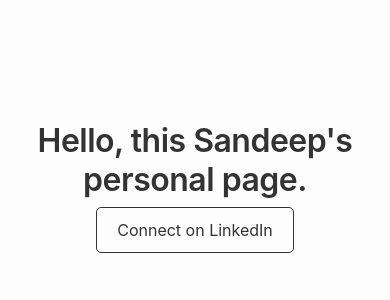
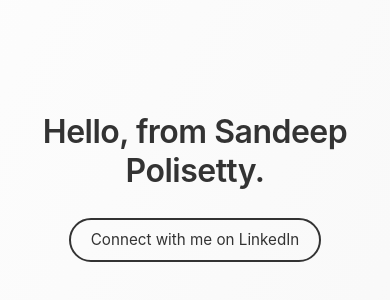
Before and after one commit to sandeeppolisetty/sandeeppolisetty.github.io, a plain HTML site: page index.html in a window 390 px wide. Shown: the part 246-546 px from the top of the page. Drawn offline with Linux system fonts and the light colour scheme.

Commit message:
Update index.html

```diff
--- a/index.html
+++ b/index.html
@@ -5,10 +5,12 @@
 <meta name="viewport" content="width=device-width, initial-scale=1.0"/>
 <title>Sandeep Polisetty</title>
 <style>
+  /* Reset & Base Styles */
   html, body {
-    margin: 0; padding: 0;
+    margin: 0;
+    padding: 0;
     font-family: -apple-system, BlinkMacSystemFont, "Segoe UI", Roboto, Helvetica, Arial, sans-serif;
-    background: #fdfdfd;
+    background: linear-gradient(to bottom right, #fdfdfd, #f8f8f8);
     color: #333;
   }
 
@@ -18,33 +20,36 @@
     align-items: center;
     height: 100vh;
     text-align: center;
+    padding: 0 20px;
+    box-sizing: border-box;
   }
 
   .container {
     max-width: 600px;
-    padding: 20px;
   }
 
   h1 {
     font-size: 2.5rem;
-    margin-bottom: 0.5rem;
+    margin-bottom: 0.75rem;
     font-weight: 600;
     letter-spacing: -0.5px;
   }
 
-  p {
-    font-size: 1.1rem;
-    line-height: 1.5;
-    margin-bottom: 2rem;
+  h2 {
+    font-size: 1.2rem;
+    font-weight: 400;
     color: #555;
+    margin-bottom: 1.5rem;
+    line-height: 1.4;
   }
 
   a.button {
     display: inline-block;
-    padding: 0.75rem 1.25rem;
+    padding: 0.75rem 1.5rem;
+    margin-top: 1rem;
     text-decoration: none;
-    border: 1px solid #333;
-    border-radius: 5px;
+    border: 2px solid #333;
+    border-radius: 50px;
     font-size: 1rem;
     transition: all 0.2s ease;
     color: #333;
@@ -55,22 +60,27 @@
     color: #fff;
   }
 
-  /* For a cleaner look on mobile */
+  /* Responsive Adjustments */
   @media(max-width: 480px) {
     h1 {
       font-size: 2rem;
     }
-    p {
+    h2 {
       font-size: 1rem;
+    }
+    a.button {
+      font-size: 0.95rem;
+      padding: 0.65rem 1.25rem;
     }
   }
 </style>
 </head>
 <body>
   <div class="container">
-    <h1>Hello, this Sandeep's personal page.</h1>
+    <h1>Hello, from Sandeep Polisetty.</h1>
+
     <a class="button" href="https://www.linkedin.com/in/sandeeppolisetty/" target="_blank" rel="noopener noreferrer">
-      Connect on LinkedIn
+      Connect with me on LinkedIn
     </a>
   </div>
 </body>
```
